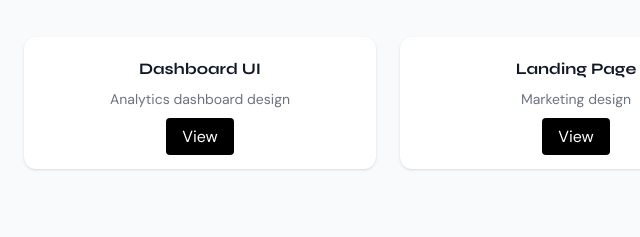
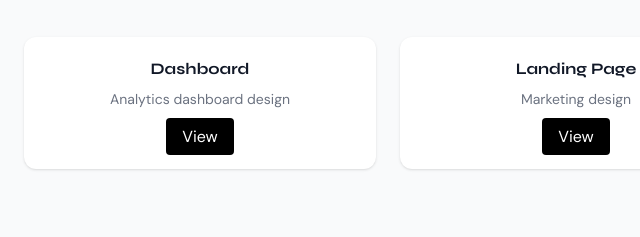
Before and after one commit to aixamuhammed/git-task, a plain HTML site: page portfolio/index.html in a window 1280 px wide. Shown: the part 853-1090 px from the top of the page, 64-704 px from the left. Drawn offline with nearby package versions, Linux system fonts and the light colour scheme.

Commit message:
Update dashboard title from 'Dashboard UI' to 'Dashboard'

```diff
--- a/portfolio/index.html
+++ b/portfolio/index.html
@@ -80,7 +80,7 @@
     <div class="grid md:grid-cols-3 gap-6">
 
       <div class="bg-white p-5 rounded-xl shadow">
-        <h3 class="font-bold mb-2">Dashboard UI</h3>
+        <h3 class="font-bold mb-2">Dashboard</h3>
         <p class="text-gray-500 text-sm mb-4">Analytics dashboard design</p>
         <a href="#" class="bg-black text-white px-4 py-2 rounded">View</a>
       </div>
```
